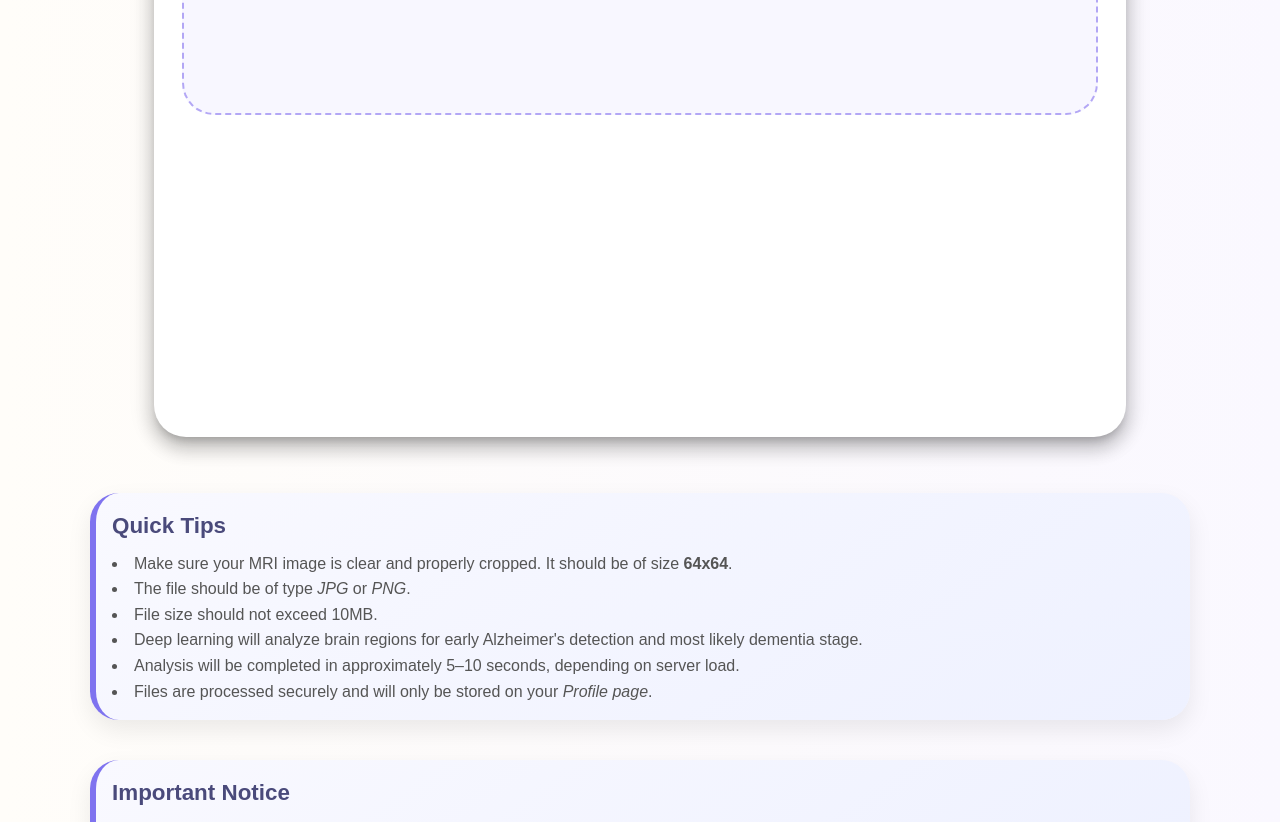
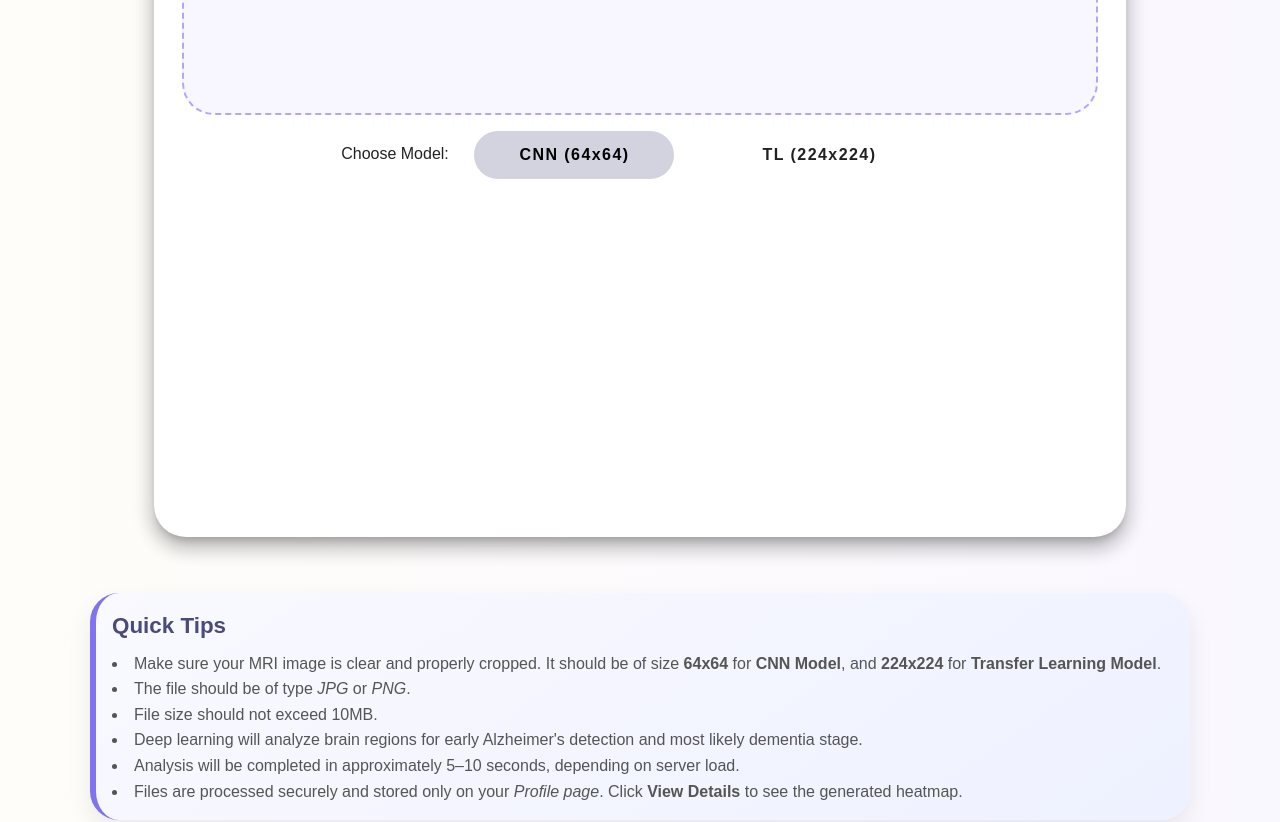
Before and after one commit to jasminades/senior-design-project, a Vue app in the folder frontend/: page /dashboard in a window 1280 px wide. Shown: the part 640-1462 px from the top of the page. Built offline with nearby package versions, Linux system fonts and the light colour scheme; the HTML template or start-up script is replaced by a standard one.

Commit message:
gotov dashboard (+ transfer learning)

```diff
--- a/frontend/src/components/Dashboard.vue
+++ b/frontend/src/components/Dashboard.vue
@@ -32,6 +32,24 @@
           <input ref="fileInput" type="file" hidden accept="image/*" @change="handleFile" />
         </div>
 
+        <div class="model-selector mt-4 text-center">
+        <span class="selector-label">Choose Model:</span>
+        <v-btn-toggle v-model="selectedModelObject" mandatory>
+          <v-btn
+            v-for="option in modelOptions"
+            :key="option.value"
+            :value="option.value"
+            class="model-btn"
+            rounded
+            depressed
+            color="#f0f0ff"
+            :class="{ 'selected-btn': selectedModelObject === option.value }"
+          >
+            {{ option.label }}
+          </v-btn>
+        </v-btn-toggle>
+      </div>
+
         <v-btn
           v-if="filePreview && !loading"
           color="#b3a7f5"
@@ -53,7 +71,7 @@
               <v-icon size="36" color="#7f73ef" class="mb-2">mdi-brain</v-icon>
               <h3 class="text-subtitle-1 font-weight-bold mb-1">Analysis Result</h3>
               <p><strong>Prediction:</strong> {{ result.prediction }}</p>
-              <p><strong>Confidence:</strong> {{ result.confidence }}</p>
+              <p><strong>Confidence:</strong> {{ result.confidence.toFixed(1) }}%</p>
               <v-btn
                 color="#7f73ef"
                 class="mt-1 text-caption px-3 py-2"
@@ -79,12 +97,13 @@
         <v-card class="info-card pa-4 mb-4">
           <h3 class="card-title mb-2">Quick Tips</h3>
           <ul>
-            <li>Make sure your MRI image is clear and properly cropped. It should be of size <b>64x64</b>.</li>
+            <li>Make sure your MRI image is clear and properly cropped. It should be of size <b>64x64</b> for <b>CNN Model</b>, and <b>224x224</b> for <b>Transfer Learning Model</b>.</li>
             <li>The file should be of type <i>JPG</i> or <i>PNG</i>.</li>
             <li>File size should not exceed 10MB.</li>
             <li>Deep learning will analyze brain regions for early Alzheimer's detection and most likely dementia stage.</li>
             <li>Analysis will be completed in approximately 5–10 seconds, depending on server load.</li>
-            <li>Files are processed securely and will only be stored on your <i>Profile page</i>.</li>
+            <li>Files are processed securely and stored only on your <i>Profile page</i>.
+          Click <b>View Details</b> to see the generated heatmap.</li>
           </ul>
         </v-card>
 
@@ -111,8 +130,14 @@ export default {
       result: null,
       error: null,
       loading: false,
+      selectedModelObject: "cnn",
+      modelOptions: [
+        { label: "CNN (64x64)", value: "cnn" },
+        { label: "TL (224x224)", value: "transfer" }
+      ],
     };
   },
+
   methods: {
     handleDrop(e) {
       const file = e.dataTransfer.files[0];
@@ -143,6 +168,8 @@ export default {
       const formData = new FormData();
       formData.append("file", this.file);
       formData.append("user_id", localStorage.getItem("user_id"));
+      formData.append("model_type", this.selectedModelObject);
+
 
       try {
         const response = await axios.post("http://localhost:5001/predict", formData, {
@@ -221,6 +248,11 @@ export default {
   color: #b79df8;
 }
 
+.model-btn {
+  margin-right: 20px;
+  margin-left: 25px;
+}
+
 .hero-dashboard {
   display: flex;
   flex-direction: column;
@@ -231,7 +263,7 @@ export default {
 
 .upload-card {
   width: 80%;
-  height: 900px;
+  height: 1000px;
   max-width: 1200px;
   border-radius: 2rem;
   background: white;
```
